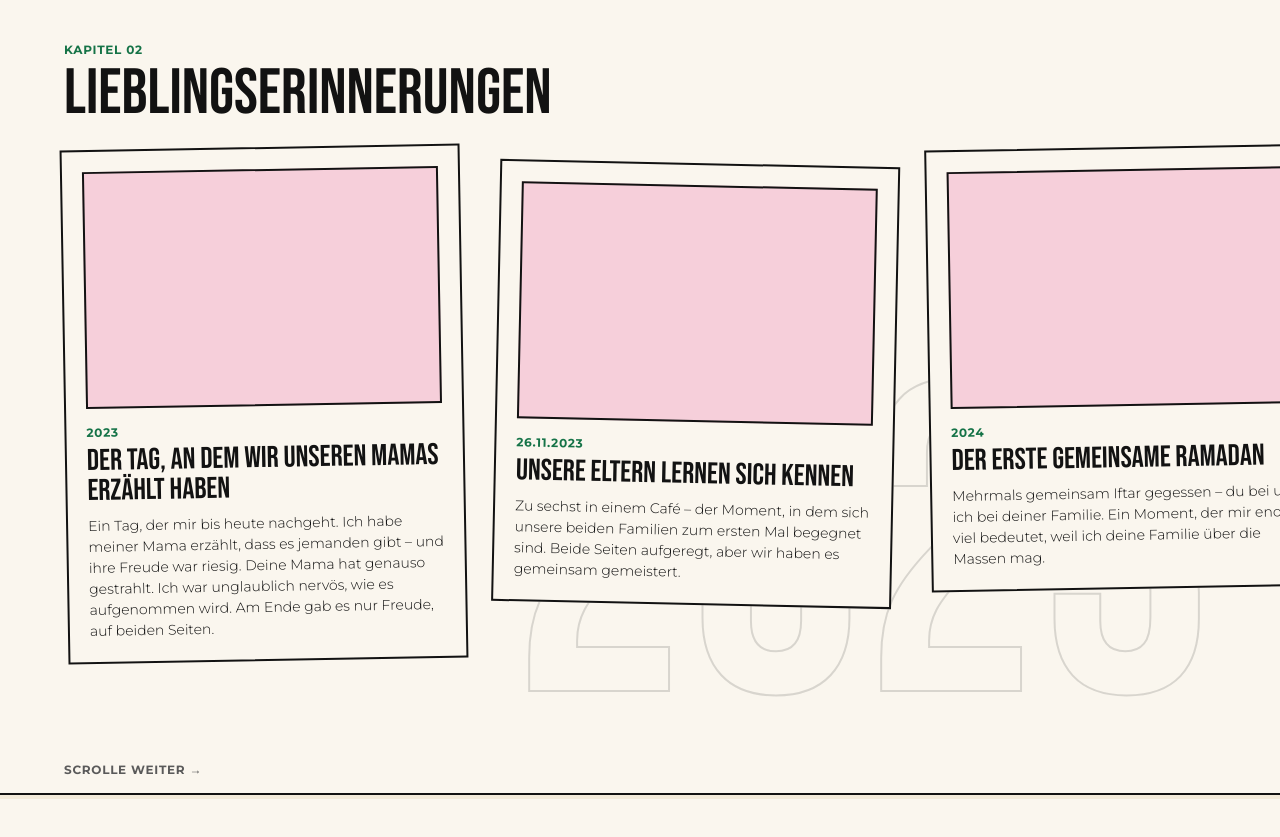
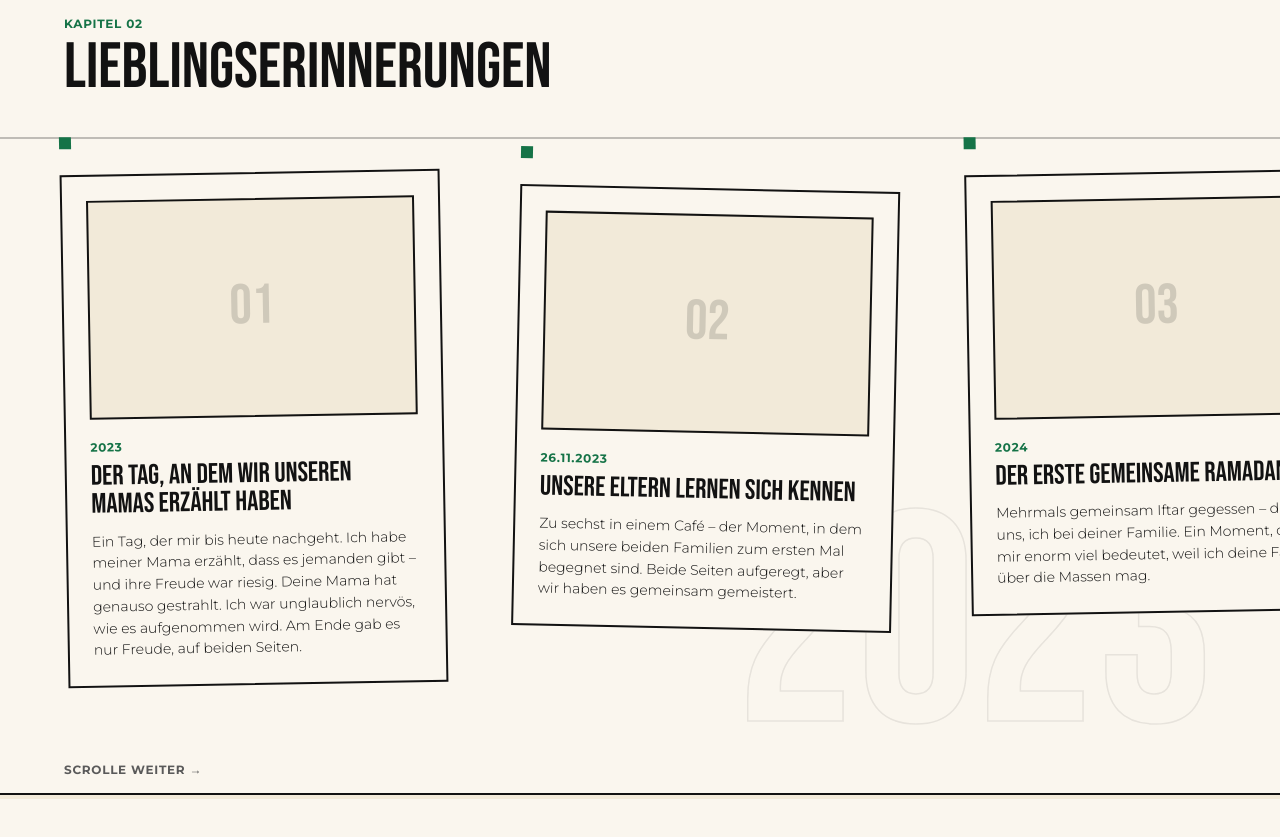
Before and after one commit to blekipics/BlekisWebsites, a plain HTML site: page Birthday/index.html in a window 1280 px wide. Shown: the part 2300-3137 px from the top of the page. Drawn offline with Linux system fonts and the light colour scheme.

Commit message:
neues.css versucht.

```diff
--- a/Birthday/style.css
+++ b/Birthday/style.css
@@ -389,4 +389,207 @@ a { text-decoration: none; }
 @media (max-height: 760px) {
   .memory-photo { aspect-ratio: 2 / 1; }
   .memory-text  { font-size: 13px; }
+}/* Zeitreise v2: ruhig, edel, viel Luft */
+.journey {
+  position: relative;
+  min-height: 100vh;
 }
+
+.journey-sticky {
+  position: sticky;
+  top: 0;
+  height: 100vh;
+  height: 100dvh;
+  overflow: hidden;
+  display: flex;
+  flex-direction: column;
+  justify-content: center;
+  gap: 36px;
+  padding: 24px 0 56px;
+}
+
+.journey-head {
+  position: relative;
+  z-index: 2;
+  padding: 0 var(--gutter);
+}
+
+.journey-head .chapter-title {
+  margin-bottom: 0;
+  font-size: clamp(34px, 9.5vw, 64px);
+}
+
+/* Jahreszahl: gross, aber nur ein leiser Schatten im Hintergrund */
+.journey-year {
+  position: absolute;
+  right: var(--gutter);
+  bottom: 6%;
+  z-index: 0;
+  font-family: var(--font-display);
+  font-size: clamp(120px, 24vw, 300px);
+  line-height: 0.8;
+  color: transparent;
+  -webkit-text-stroke: 1.5px var(--ink);
+  opacity: 0.08;
+  pointer-events: none;
+  user-select: none;
+}
+
+@media (prefers-reduced-motion: no-preference) {
+  .journey-year.pop { animation: yearPop 0.5s ease; }
+}
+
+@keyframes yearPop {
+  from { opacity: 0; transform: translateY(16px); }
+  to   { opacity: 0.08; transform: translateY(0); }
+}
+
+/* Das Band: eine feine Linie mit einem Punkt pro Erinnerung */
+.journey-track {
+  position: relative;
+  z-index: 1;
+  display: flex;
+  align-items: flex-start;
+  gap: 72px;
+  width: max-content;
+  padding: 0 var(--gutter);
+  counter-reset: mem;
+  will-change: transform;
+}
+
+.journey-track::before {
+  content: "";
+  position: absolute;
+  top: 5px;
+  left: 0;
+  right: 0;
+  height: 2px;
+  background: var(--ink);
+  opacity: 0.25;
+}
+
+.memory {
+  position: relative;
+  flex: 0 0 auto;
+  width: min(78vw, 380px);
+  margin-top: 40px;
+  padding: 24px;
+  background: var(--surface-100);
+  border: 2px solid var(--ink);
+  counter-increment: mem;
+  transition: border-color 0.3s ease, box-shadow 0.3s ease;
+}
+
+.memory::before {
+  content: "";
+  position: absolute;
+  top: -40px;
+  left: -2px;
+  width: 12px;
+  height: 12px;
+  background: var(--brand);
+}
+
+.memory:hover {
+  border-color: var(--brand);
+  box-shadow: 6px 6px 0 var(--brand-tint);
+}
+
+/* Foto-Platzhalter: ruhige Fläche mit laufender Nummer */
+.memory-photo {
+  display: flex;
+  align-items: center;
+  justify-content: center;
+  width: 100%;
+  aspect-ratio: 3 / 2;
+  background: var(--surface-200);
+  border: 2px solid var(--ink);
+  margin-bottom: 20px;
+}
+
+.memory-photo::after {
+  content: counter(mem, decimal-leading-zero);
+  font-family: var(--font-display);
+  font-size: 56px;
+  line-height: 1;
+  color: var(--ink);
+  opacity: 0.15;
+}
+
+.memory-date {
+  font-size: 12px;
+  font-weight: 700;
+  letter-spacing: 0.06em;
+  text-transform: uppercase;
+  color: var(--brand);
+  margin: 0 0 8px;
+}
+
+.memory-title {
+  font-family: var(--font-display);
+  font-size: 28px;
+  font-weight: 400;
+  line-height: 1.02;
+  margin: 0 0 12px;
+}
+
+.memory-text {
+  font-size: 14px;
+  line-height: 1.55;
+  margin: 0;
+}
+
+/* Meilensteine: gleiche Karte, nur mit Weinrot-Akzent */
+.memory--wine {
+  border-top: 6px solid var(--accent-wine);
+}
+
+.memory--wine::before { background: var(--accent-wine); top: -46px; }
+.memory--wine .memory-date { color: var(--accent-wine); }
+
+/* Hinweis und Fortschrittslinie */
+.journey-hint {
+  position: absolute;
+  left: var(--gutter);
+  bottom: 22px;
+  z-index: 2;
+  margin: 0;
+  font-size: 12px;
+  font-weight: 700;
+  letter-spacing: 0.06em;
+  text-transform: uppercase;
+  color: var(--ink-muted);
+  transition: opacity 0.3s ease;
+}
+
+.journey-hint.is-hidden { opacity: 0; }
+
+.journey-progress {
+  position: absolute;
+  left: 0;
+  right: 0;
+  bottom: 0;
+  z-index: 2;
+  height: 6px;
+  background: var(--surface-200);
+  border-top: 2px solid var(--ink);
+}
+
+.journey-progress-bar {
+  height: 100%;
+  background: var(--brand);
+  transform: scaleX(0);
+  transform-origin: left;
+}
+
+/* Niedrige Bildschirme: Foto flacher, damit nichts abgeschnitten wird */
+@media (max-height: 760px) {
+  .journey-sticky { gap: 24px; }
+  .memory { padding: 20px; margin-top: 36px; }
+  .memory::before { top: -36px; }
+  .memory--wine::before { top: -42px; }
+  .memory-photo { aspect-ratio: 2 / 1; margin-bottom: 16px; }
+  .memory-photo::after { font-size: 40px; }
+  .memory-title { font-size: 24px; }
+  .memory-text { font-size: 13px; }
+}
```
